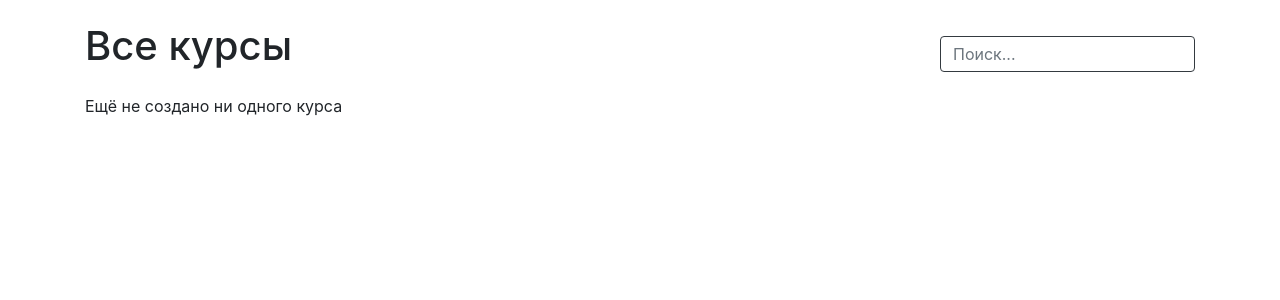
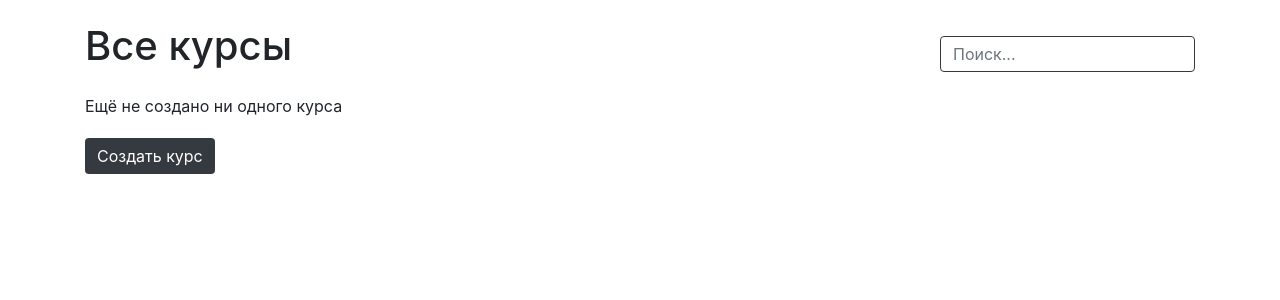
Before and after one commit to demidafonichev/mooc_courses, a Django app: template templates/courses/catalog.html in a window 1280 px wide. Shown: the part 56-356 px from the top of the page. Run offline with Django 3.2, Linux system fonts and the light colour scheme; the template is opened without the code that fills it, so the values that code supplies are empty; some libraries are stand-ins or nearby versions.

Commit message:
Add create course button to catalog template

```diff
--- a/templates/courses/catalog.html
+++ b/templates/courses/catalog.html
@@ -26,6 +26,9 @@
         {% if not courses %}
             <div>Ещё не создано ни одного курса</div>
         {% endif %}
+        <a href="{% url "create_course" %}">
+            <button class="btn btn-dark">Создать курс</button>
+        </a>
         <script>
             let searchInput = $("#search-course");
             let coursesCatalog = $("#courses-catalog");
```
